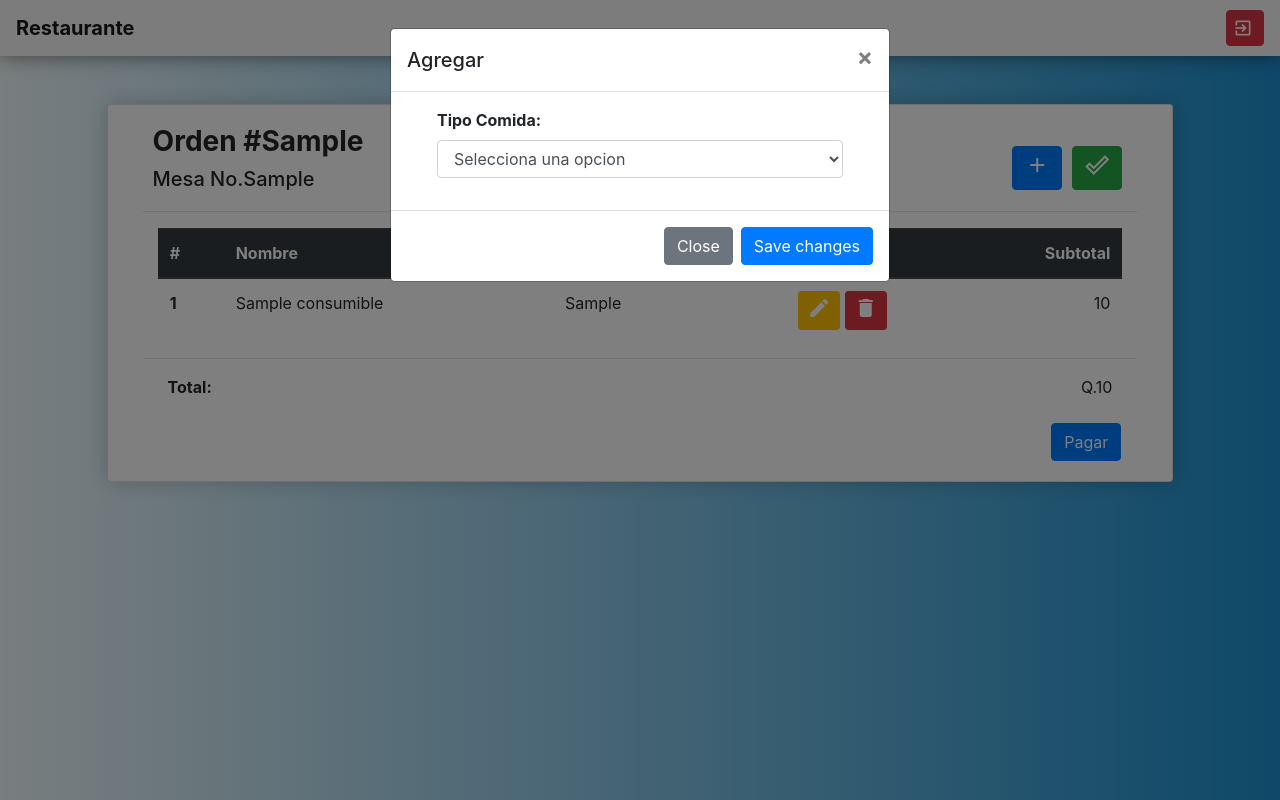
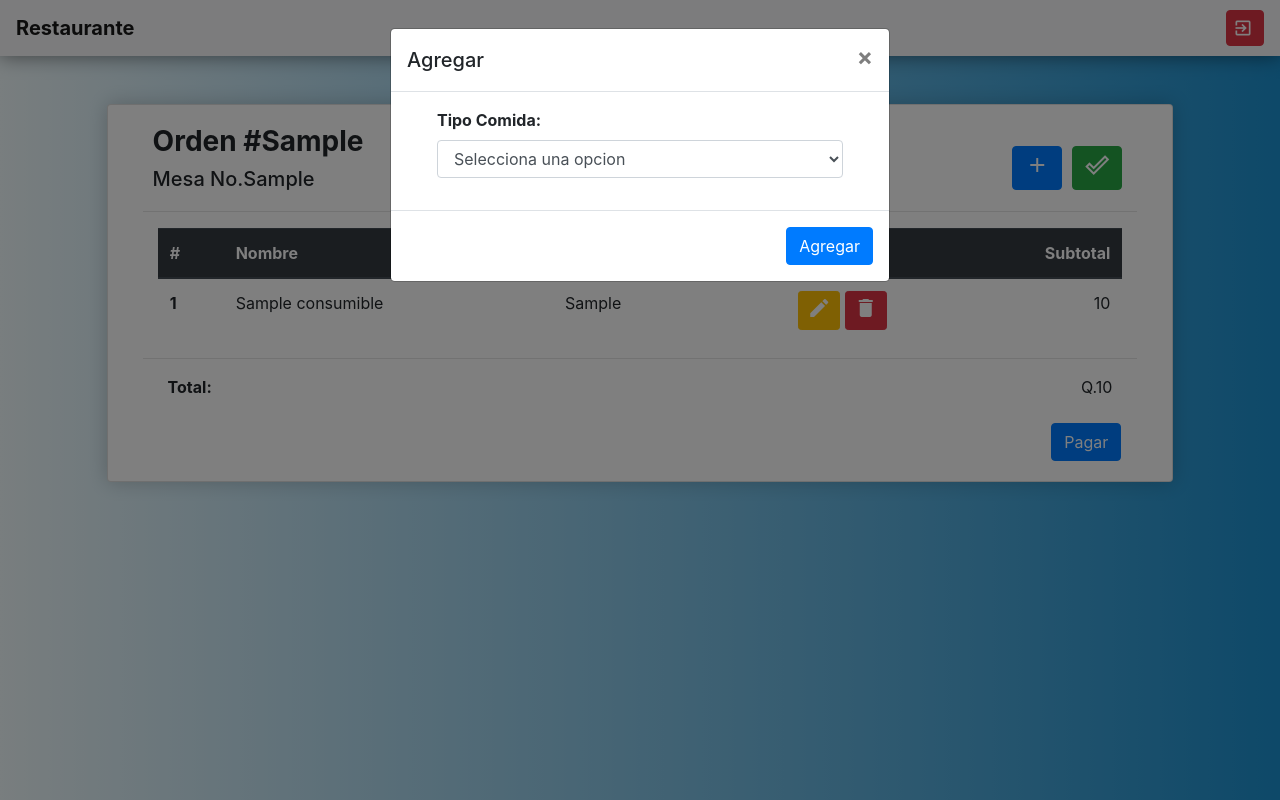
Before and after one commit to Nsanchez29/ProyDesarrollo, a PHP site: page /vistas/vistaMesero/MeseroForm.php?idOrd=1 in a window 1280 px wide, after a click on "add". Run offline with PHP 8.4, Linux system fonts and the light colour scheme; the visitor is signed in with stand-in values (Sample User, id 1); tables that the repository leaves empty or names only in its code hold one stand-in row (values such as "Sample post").

Commit message:
Form modal
Se agregó el form al modal

```diff
--- a/vistas/vistaMesero/MeseroForm.php
+++ b/vistas/vistaMesero/MeseroForm.php
@@ -195,6 +195,7 @@
               <span aria-hidden="true">&times;</span>
             </button>
           </div>
+          <form action="">
             <div class="modal-body">
               <div class="col-md-12">
 
@@ -216,9 +217,10 @@
               </div>
             </div>
             <div class="modal-footer">
-            <button type="button" class="btn btn-secondary" data-dismiss="modal">Close</button>
-            <button type="button" class="btn btn-primary">Save changes</button>
+              <!-- <button type="button" class="btn btn-secondary" data-dismiss="modal">Close</button> -->
+              <button type="button" class="btn btn-primary">Agregar</button>
             </div>
+          </form>
         </div>
       </div>
     </div>
```
Lines whose indentation alone changed are shown as unchanged.
